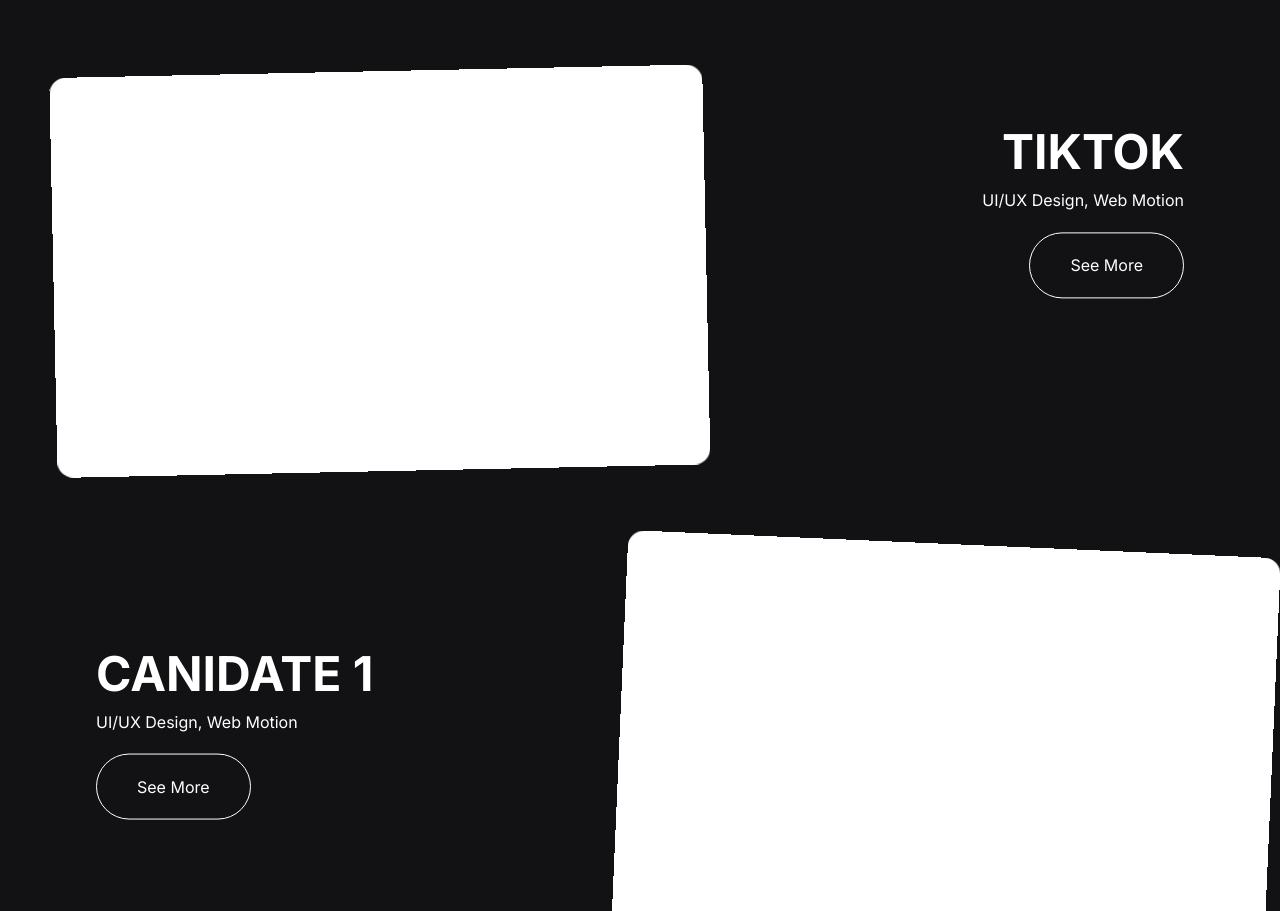
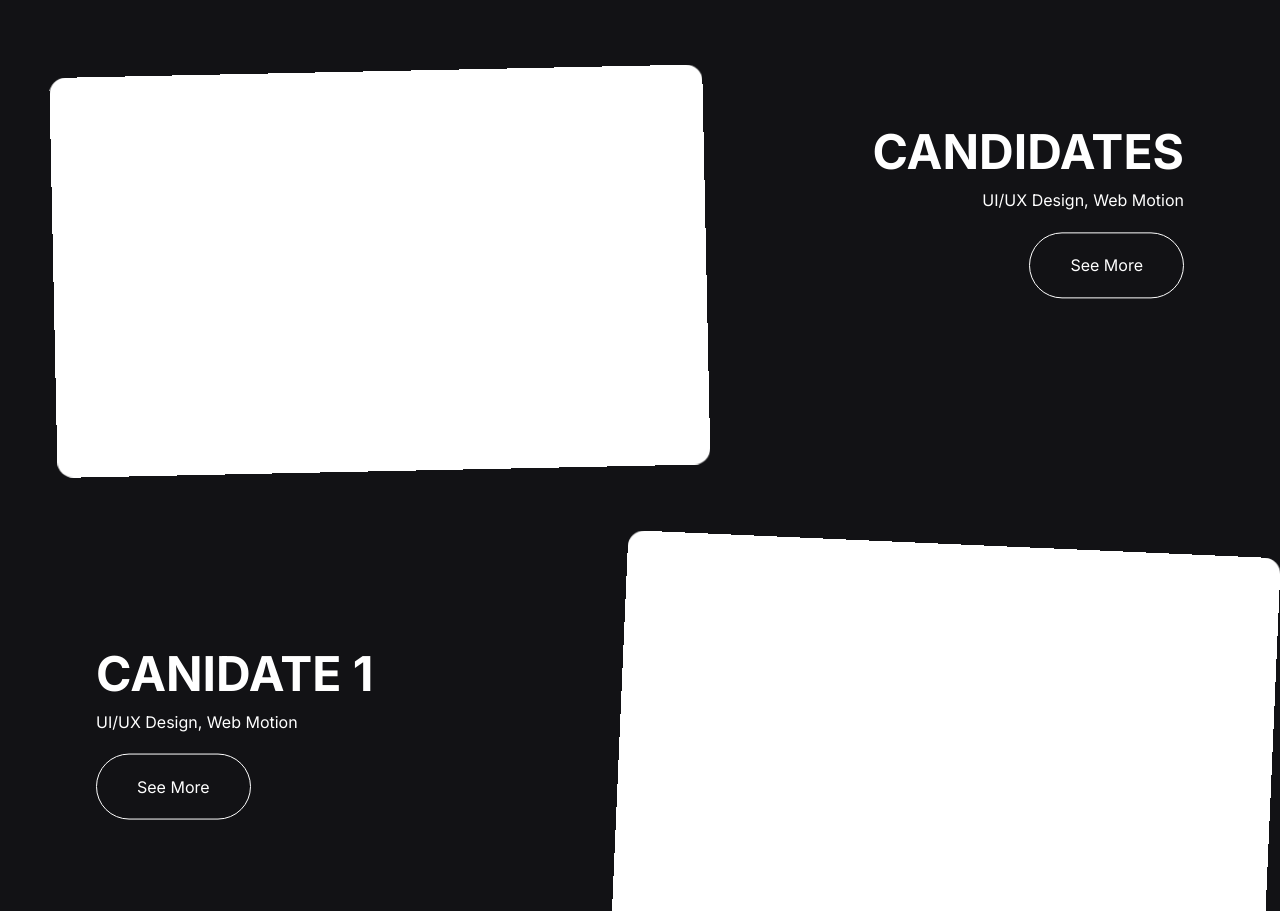
Before and after one commit to omsenpaiii/kalp-vote, a Next.js app: page / in a window 1280 px wide. Shown: the part 2606-3517 px from the top of the page. Built offline with nearby package versions, Linux system fonts and the light colour scheme.

Commit message:
UI Revamp

```diff
--- a/app/components/ReverseScrollViewSplits.tsx
+++ b/app/components/ReverseScrollViewSplits.tsx
@@ -29,7 +29,7 @@
             <motion.div
                 style={{y}}
                 className={`flex-1 text-white h-full`}>
-                <h1 className={`text-[3rem] font-bold uppercase text-right`}>TIktok</h1>
+                <h1 className={`text-[3rem] font-bold uppercase text-right`}>Candidates</h1>
                 <p className={`font-normal text-right`}>UI/UX Design, Web Motion</p>
                 <div className={`w-full flex justify-end mt-5`}>
                      <button className={`p-5 px-10 rounded-full border-[0.25px] border-white`}>See More</button>
```
